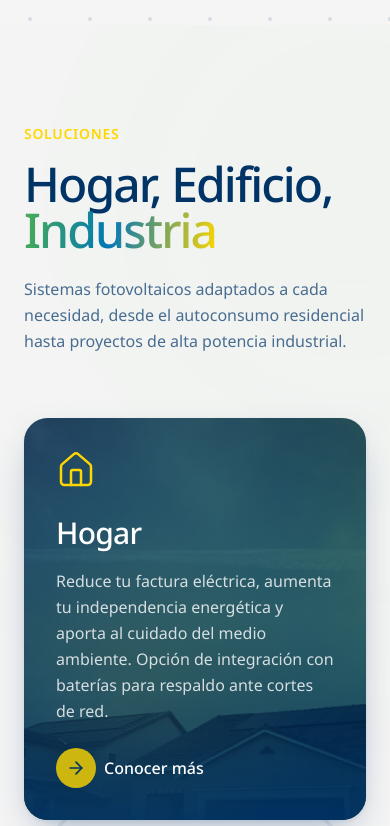
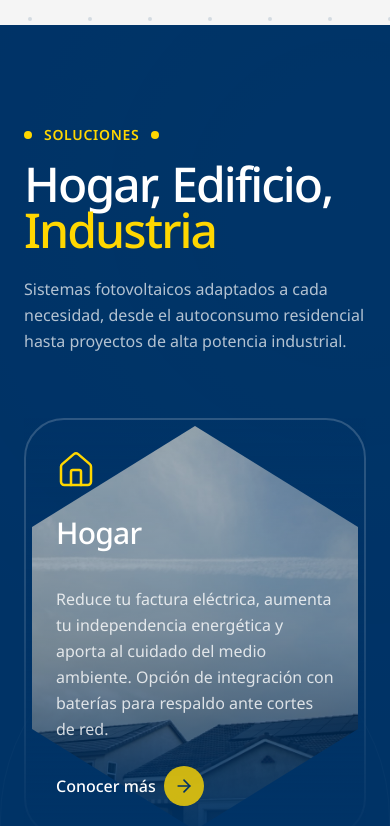
Before and after one commit to acfernando583-debug/intelion, a React (Vite) app: page / in a window 390 px wide. Shown: the part 4580-5406 px from the top of the page. Built offline with nearby package versions, Linux system fonts and the light colour scheme.

Commit message:
Update Tecnología and Soluciones sections styling

```diff
--- a/src/components/TestimonialCarousel.tsx
+++ b/src/components/TestimonialCarousel.tsx
@@ -1,186 +1,77 @@
-import { ArrowRight, PanelsTopLeft, Zap, BatteryCharging, Cable, Gauge } from "lucide-react";
-import { useState, useEffect, useRef } from "react";
+import { ArrowRight } from "lucide-react";
 import { useInViewAnimation } from "../hooks/useInViewAnimation";
 
 const PRODUCTS = [
   {
+    number: "01",
     title: "Paneles Solares",
     description:
       "Alta eficiencia y durabilidad con tecnología de punta para máxima generación de energía.",
-    Icon: PanelsTopLeft,
     image: "/images/products/product-panels.jpg",
   },
   {
+    number: "02",
     title: "Inversores",
     description:
       "Conversión inteligente de energía DC a AC con marcas líderes en el mercado.",
-    Icon: Zap,
     image: "/images/products/product-inverter.jpg",
   },
   {
+    number: "03",
     title: "Baterías",
     description:
       "Almacenamiento de energía para respaldo y autonomía en sistemas híbridos y aislados.",
-    Icon: BatteryCharging,
     image: "/images/products/product-battery.jpg",
-  },
-  {
-    title: "Estructura y Cableado",
-    description:
-      "Montaje seguro y profesional con componentes certificados para máxima durabilidad.",
-    Icon: Cable,
-    image: "/images/products/product-structure.jpg",
-  },
-  {
-    title: "Monitoreo y Control",
-    description:
-      "Seguimiento remoto del rendimiento y gestión inteligente de su sistema solar.",
-    Icon: Gauge,
-    image: "/images/products/product-monitoring.jpg",
   },
 ];
 
 export function TestimonialCarousel() {
   const { ref, inView } = useInViewAnimation();
-  const [activeIndex, setActiveIndex] = useState(0);
-  const [isHovering, setIsHovering] = useState(false);
-  const [isSnapping, setIsSnapping] = useState(false);
-  const [step, setStep] = useState(452.5);
-  const cardRef = useRef<HTMLDivElement>(null);
-  const totalOriginal = PRODUCTS.length;
-  const items = [...PRODUCTS, ...PRODUCTS, ...PRODUCTS];
-
-  useEffect(() => {
-    const updateStep = () => {
-      if (cardRef.current) {
-        const width = cardRef.current.getBoundingClientRect().width;
-        setStep(width + 24);
-      }
-    };
-    updateStep();
-    window.addEventListener("resize", updateStep);
-    return () => window.removeEventListener("resize", updateStep);
-  }, []);
-
-  useEffect(() => {
-    if (isHovering) return;
-    const id = setInterval(() => {
-      setActiveIndex((prev) => {
-        const next = prev + 1;
-        if (next >= totalOriginal) {
-          setIsSnapping(true);
-          return 0;
-        }
-        return next;
-      });
-    }, 3000);
-    return () => clearInterval(id);
-  }, [isHovering, totalOriginal]);
-
-  useEffect(() => {
-    if (isSnapping) {
-      const timer = setTimeout(() => setIsSnapping(false), 50);
-      return () => clearTimeout(timer);
-    }
-  }, [isSnapping]);
-
-  const handlePrev = () => {
-    setActiveIndex((prev) => (prev === 0 ? totalOriginal - 1 : prev - 1));
-  };
-
-  const handleNext = () => {
-    setActiveIndex((prev) => {
-      const next = prev + 1;
-      if (next >= totalOriginal) {
-        setIsSnapping(true);
-        return 0;
-      }
-      return next;
-    });
-  };
 
   return (
-    <section ref={ref} className="bg-solar-gray px-6 py-24 relative overflow-hidden">
-      <div className="absolute inset-0 bg-gradient-to-b from-white/50 to-transparent pointer-events-none" />
-      <div className="max-w-[88rem] mx-auto relative">
-        <div className="flex items-end justify-between mb-16">
-          <div
-            className={`${inView ? "animate-fade-in-up" : "opacity-0"}`}
-            style={{ animationDelay: "0.1s" }}
-          >
-            <div className="inline-block mb-4">
-              <span className="text-solar-yellow text-sm font-semibold tracking-wider uppercase">Tecnología</span>
+    <section id="sec-011" ref={ref} className="bg-white px-6 py-24 relative overflow-hidden">
+      <div className="max-w-[1440px] mx-auto relative">
+        <div className={`px-0 mb-16 ${inView ? "animate-fade-in-up" : "opacity-0"}`} style={{ animationDelay: "0.1s" }}>
+          <div className="inline-flex items-center gap-3 mb-4">
+            <span className="w-2 h-2 rounded-full bg-solar-yellow animate-pulse" />
+            <span className="text-solar-yellow text-xs font-semibold tracking-[0.3em] uppercase">Tecnología</span>
+            <span className="w-2 h-2 rounded-full bg-solar-yellow animate-pulse" />
           </div>
-            <h2 className="text-4xl md:text-5xl lg:text-6xl font-medium leading-tight text-solar-dark tracking-tight">
-              Nuestra <span className="font-serif text-gradient" style={{ fontFamily: "Noto Sans, system-ui, sans-serif" }}>tecnología</span>
+          <h2 className="text-4xl md:text-5xl lg:text-6xl font-bold leading-tight text-gray-900 tracking-tight">
+            Nuestra <span className="text-solar-yellow italic" style={{ fontFamily: "Noto Sans, system-ui, sans-serif" }}>tecnología</span>
           </h2>
         </div>
+        <div className={`grid grid-cols-1 md:grid-cols-3 divide-y md:divide-y-0 md:divide-x divide-gray-200/60 ${inView ? "animate-fade-in-up" : "opacity-0"}`} style={{ animationDelay: "0.2s" }}>
+          {PRODUCTS.map((product) => (
+            <div key={product.number} className="relative h-full min-h-[480px] group cursor-pointer">
+              <div className="absolute inset-0 overflow-hidden">
+                <img
+                  alt=""
+                  className="w-full h-full object-cover transition-transform duration-700 group-hover:scale-105"
+                  src={product.image}
+                />
+                <div className="absolute inset-0 bg-gradient-to-t from-black/70 via-black/30 to-transparent" />
               </div>
-        <div
-          className={`relative ${inView ? "animate-fade-in-up" : "opacity-0"}`}
-          style={{ animationDelay: "0.2s" }}
-          onMouseEnter={() => setIsHovering(true)}
-          onMouseLeave={() => setIsHovering(false)}
-        >
-          <div className="overflow-hidden">
-            <div
-              className="flex"
-              style={{
-                transform: `translateX(${-activeIndex * step}px)`,
-                transition: isSnapping
-                  ? "none"
-                  : "transform 0.9s cubic-bezier(0.16, 1, 0.3, 1)",
-              }}
-            >
-              {items.map((p, i) => (
-                <div
-                  key={i}
-                  ref={i < totalOriginal ? cardRef : null}
-                  className="w-full md:w-[427.5px] flex-shrink-0 px-3"
-                >
-                  <div className="bg-white rounded-[32px] md:rounded-[40px] shadow-[0_4px_16px_rgba(0,0,0,0.08)] p-8 h-full card-hover relative overflow-hidden group">
-                    <div className="absolute inset-0 bg-gradient-to-br from-solar-yellow/5 to-transparent opacity-0 group-hover:opacity-100 transition-opacity duration-500" />
-                    <div
-                      className="absolute inset-0 bg-cover bg-center opacity-0 group-hover:opacity-100 transition-opacity duration-700"
-                      style={{ backgroundImage: `url(${p.image})` }}
-                    />
-                    <div className="relative z-10">
-                      <div className="w-16 h-16 rounded-2xl bg-solar-gray flex items-center justify-center mb-6 group-hover:bg-solar-yellow/10 transition-colors duration-300">
-                        <p.Icon
-                          className="w-7 h-7 text-solar-dark transition-transform duration-300 group-hover:scale-110 group-hover:rotate-12"
-                          strokeWidth={1.75}
-                        />
+              <div className="relative z-10 flex flex-col justify-end h-full p-8 md:p-10">
+                <div>
+                  <span className="text-[10px] tracking-[0.3em] text-white/60 uppercase mb-3 block">{product.number}</span>
+                  <h3 className="text-3xl font-bold text-white tracking-tight leading-tight mb-3">{product.title}</h3>
+                  <p className="text-white/90 text-sm leading-relaxed">{product.description}</p>
                 </div>
-                      <h3 className="text-xl font-semibold text-solar-dark mb-3">
-                        {p.title}
-                      </h3>
-                      <p className="text-solar-dark/60 leading-relaxed">
-                        {p.description}
-                      </p>
+                <div className="inline-flex items-center gap-2 text-sm font-medium text-white mt-6">
+                  <span className="relative">
+                    <span className="relative z-10">Explorar</span>
+                    <span className="absolute bottom-0 left-0 h-[1px] bg-solar-yellow transition-all duration-300 group-hover:w-full" style={{ width: "0px" }} />
+                  </span>
+                  <span>
+                    <ArrowRight className="w-4 h-4 text-solar-yellow transition-transform duration-300 group-hover:translate-x-1" />
+                  </span>
                 </div>
               </div>
             </div>
           ))}
         </div>
       </div>
-          <div className="flex gap-3 mt-10">
-            <button
-              onClick={handlePrev}
-              className="w-14 h-14 rounded-full border border-solar-dark/10 flex items-center justify-center hover:bg-solar-dark hover:text-white transition-all duration-300 btn-hover"
-              aria-label="Previous product"
-            >
-              <ArrowRight className="w-5 h-5 rotate-180" />
-            </button>
-            <button
-              onClick={handleNext}
-              className="w-14 h-14 rounded-full border border-solar-dark/10 flex items-center justify-center hover:bg-solar-dark hover:text-white transition-all duration-300 btn-hover"
-              aria-label="Next product"
-            >
-              <ArrowRight className="w-5 h-5" />
-            </button>
-          </div>
-        </div>
-      </div>
     </section>
   );
 }
--- a/src/components/UseCasesSection.tsx
+++ b/src/components/UseCasesSection.tsx
@@ -1,35 +1,69 @@
 import { ArrowRight, Home, Building2, Factory } from "lucide-react";
 import { useInViewAnimation } from "../hooks/useInViewAnimation";
-import { GeometricPattern } from "./GeometricPattern";
+
+const USE_CASES = [
+  {
+    title: "Hogar",
+    description:
+      "Reduce tu factura eléctrica, aumenta tu independencia energética y aporta al cuidado del medio ambiente. Opción de integración con baterías para respaldo ante cortes de red.",
+    Icon: Home,
+    image: "/images/usecase-hogar.jpg",
+    clip: "polygon(50% 0%, 100% 25%, 100% 75%, 50% 100%, 0% 75%, 0% 25%)",
+    radius: "rounded-[40px_40px_40px_40px]",
+    radiusHover: "group-hover:rounded-[32px_48px_32px_48px]",
+  },
+  {
+    title: "Edificio",
+    description:
+      "Optimiza el consumo energético en zonas comunes, reduce costos operativos y gestiona sistemas para ascensores, bombas de agua y presurización.",
+    Icon: Building2,
+    image: "/images/usecase-edificio.jpg",
+    clip: "circle(50% at 50% 50%)",
+    radius: "rounded-[60px_32px_60px_32px]",
+    radiusHover: "group-hover:rounded-[48px_40px_48px_40px]",
+  },
+  {
+    title: "Industria",
+    description:
+      "Proyectos solares de alta capacidad para reducir costos energéticos, mejorar competitividad y avanzar hacia la sostenibilidad empresarial.",
+    Icon: Factory,
+    image: "/images/usecase-industria.jpg",
+    clip: "polygon(50% 0%, 100% 50%, 50% 100%, 0% 50%)",
+    radius: "rounded-[32px_32px_48px_48px]",
+    radiusHover: "group-hover:rounded-[40px_40px_48px_48px]",
+  },
+];
 
 export function UseCasesSection() {
   const { ref, inView } = useInViewAnimation();
 
   return (
-    <section ref={ref} className="bg-solar-gray px-6 py-24 relative overflow-hidden">
+    <section id="sec-009" ref={ref} className="bg-solar-dark px-6 py-24 relative overflow-hidden">
       <div className="absolute inset-0 opacity-30 pointer-events-none"
         style={{
-          backgroundImage: "radial-gradient(circle at 10% 90%, rgba(255,214,0,0.15) 0%, transparent 40%), radial-gradient(circle at 90% 10%, rgba(76,175,80,0.1) 0%, transparent 40%)",
+          backgroundImage: "radial-gradient(circle at 10% 90%, rgba(255,214,0,0.15) 0%, transparent 40%), radial-gradient(circle at 90% 10%, rgba(0,100,180,0.1) 0%, transparent 40%)",
         }}
       />
       <div className="absolute inset-0 flex items-center justify-center opacity-20 pointer-events-none">
-        <GeometricPattern type="hex-grid" color="rgba(0,51,102,0.4)" size={100} />
+        <div className="w-[600px] h-[600px] rounded-full border border-white/10" />
       </div>
       <div className="max-w-[88rem] mx-auto relative">
         <div className="grid grid-cols-1 md:grid-cols-2 gap-12 items-start mb-16">
           <div className="md:pr-8">
-            <div className={`inline-block mb-4 ${inView ? "animate-fade-in-up" : "opacity-0"}`} style={{ animationDelay: "0.1s" }}>
+            <div className={`inline-flex items-center gap-3 mb-4 ${inView ? "animate-fade-in-up" : "opacity-0"}`} style={{ animationDelay: "0.1s" }}>
+              <span className="w-2 h-2 rounded-full bg-solar-yellow" />
               <span className="text-solar-yellow text-sm font-semibold tracking-wider uppercase">Soluciones</span>
+              <span className="w-2 h-2 rounded-full bg-solar-yellow" />
             </div>
             <h2
-              className={`text-5xl md:text-6xl lg:text-7xl font-medium leading-[0.95] mb-6 tracking-tight text-solar-dark ${inView ? "animate-fade-in-up" : "opacity-0"}`}
+              className={`text-5xl md:text-6xl lg:text-7xl font-medium leading-[0.95] mb-6 tracking-tight text-white ${inView ? "animate-fade-in-up" : "opacity-0"}`}
               style={{ letterSpacing: "-0.04em", animationDelay: "0.15s" }}
             >
               Hogar, Edificio,<br />
-              <span className="text-gradient">Industria</span>
+              <span className="text-solar-yellow">Industria</span>
             </h2>
             <p
-              className={`text-solar-dark/70 text-base md:text-lg leading-relaxed max-w-md ${inView ? "animate-fade-in-up" : "opacity-0"}`}
+              className={`text-white/70 text-base md:text-lg leading-relaxed max-w-md ${inView ? "animate-fade-in-up" : "opacity-0"}`}
               style={{ animationDelay: "0.25s" }}
             >
               Sistemas fotovoltaicos adaptados a cada necesidad, desde el autoconsumo residencial hasta proyectos de alta potencia industrial.
@@ -37,49 +71,25 @@ export function UseCasesSection() {
           </div>
         </div>
         <div className="grid grid-cols-1 md:grid-cols-3 gap-6">
-          {[
-            {
-              title: "Hogar",
-              description: "Reduce tu factura eléctrica, aumenta tu independencia energética y aporta al cuidado del medio ambiente. Opción de integración con baterías para respaldo ante cortes de red.",
-              Icon: Home,
-              image: "/images/usecase-hogar.jpg",
-              color: "from-solar-dark to-solar-green"
-            },
-            {
-              title: "Edificio",
-              description: "Optimiza el consumo energético en zonas comunes, reduce costos operativos y gestiona sistemas para ascensores, bombas de agua y presurización.",
-              Icon: Building2,
-              image: "/images/usecase-edificio.jpg",
-              color: "from-solar-green to-solar-dark"
-            },
-            {
-              title: "Industria",
-              description: "Proyectos solares de alta capacidad para reducir costos energéticos, mejorar competitividad y avanzar hacia la sostenibilidad empresarial.",
-              Icon: Factory,
-              image: "/images/usecase-industria.jpg",
-              color: "from-solar-dark to-solar-green"
-            }
-          ].map((item, i) => (
+          {USE_CASES.map((item, i) => (
             <div
               key={item.title}
-              className={`relative photo-frame card-hover ${inView ? "animate-fade-in-scale" : "opacity-0"}`}
+              className={`relative group overflow-hidden min-h-[420px] ${inView ? "animate-fade-in-scale" : "opacity-0"}`}
               style={{ animationDelay: `${0.3 + i * 0.1}s` }}
             >
-              <img
-                src={item.image}
-                alt=""
-                aria-hidden="true"
-                className="absolute inset-0 w-full h-full object-cover"
-                style={{ objectPosition: i === 0 ? "center 80%" : "center" }}
-              />
-              <div className={`absolute inset-0 bg-gradient-to-br ${item.color} opacity-75 mix-blend-multiply`} />
+              <div className={`absolute inset-0 ${item.radius} transition-all duration-700 ${item.radiusHover} border-2 border-white/20 group-hover:border-solar-yellow/40`} />
+              <div className="absolute inset-2 overflow-hidden" style={{ clipPath: item.clip }}>
+                <img
+                  alt=""
+                  className="w-full h-full object-cover transition-transform duration-700 group-hover:scale-110"
+                  src={item.image}
+                  style={{ objectPosition: "center center" }}
+                />
+              </div>
+              <div className="absolute inset-0 bg-gradient-to-br from-solar-yellow/30 to-transparent opacity-0 group-hover:opacity-100 transition-opacity duration-500" />
               <div className="absolute inset-0 bg-gradient-to-t from-solar-dark/95 via-solar-dark/40 to-solar-dark/10" />
-              <div className="absolute inset-0 opacity-20"
-                style={{
-                  backgroundImage: `radial-gradient(circle at ${30 + i * 20}% ${70 - i * 20}%, rgba(255,214,0,0.3) 0%, transparent 50%)`,
-                }}
-              />
-              <div className="relative z-10 flex flex-col justify-between h-full p-8 md:p-10 min-h-[400px]">
+              <div className="absolute -top-6 -right-6 w-24 h-24 rounded-full border-2 border-solar-yellow/20 opacity-0 group-hover:opacity-100 transition-opacity duration-500" />
+              <div className="relative z-10 flex flex-col justify-between h-full p-8 md:p-10">
                 <div>
                   <item.Icon className="w-10 h-10 mb-6 text-solar-yellow" strokeWidth={1.5} />
                   <h3 className="text-3xl md:text-4xl font-medium leading-tight mb-4 text-white tracking-tight">
@@ -90,12 +100,12 @@ export function UseCasesSection() {
                   <p className="text-white/80 text-base leading-relaxed mb-6">
                     {item.description}
                   </p>
-                  <a href="#" className="inline-flex items-center gap-2 group">
-                    <span className="w-10 h-10 rounded-full bg-solar-yellow/80 backdrop-blur flex items-center justify-center group-hover:bg-solar-yellow transition-all duration-300 group-hover:scale-110 group-hover:rotate-45">
+                  <a href="#" className="inline-flex items-center gap-2 group/btn">
+                    <span className="text-white font-medium text-base group-hover/btn:text-solar-yellow transition-colors duration-300">
+                      Conocer más
+                    </span>
+                    <span className="w-10 h-10 rounded-full bg-solar-yellow/80 backdrop-blur flex items-center justify-center group-hover/btn:bg-solar-yellow group-hover/btn:scale-110 group-hover/btn:rotate-45 transition-all duration-300">
                       <ArrowRight className="w-5 h-5 text-solar-dark" />
-                    </span>
-                    <span className="text-white font-medium text-base group-hover:text-solar-yellow transition-colors duration-300">
-                      Conocer más
                     </span>
                   </a>
                 </div>
```
Lines whose indentation alone changed are shown as unchanged.
